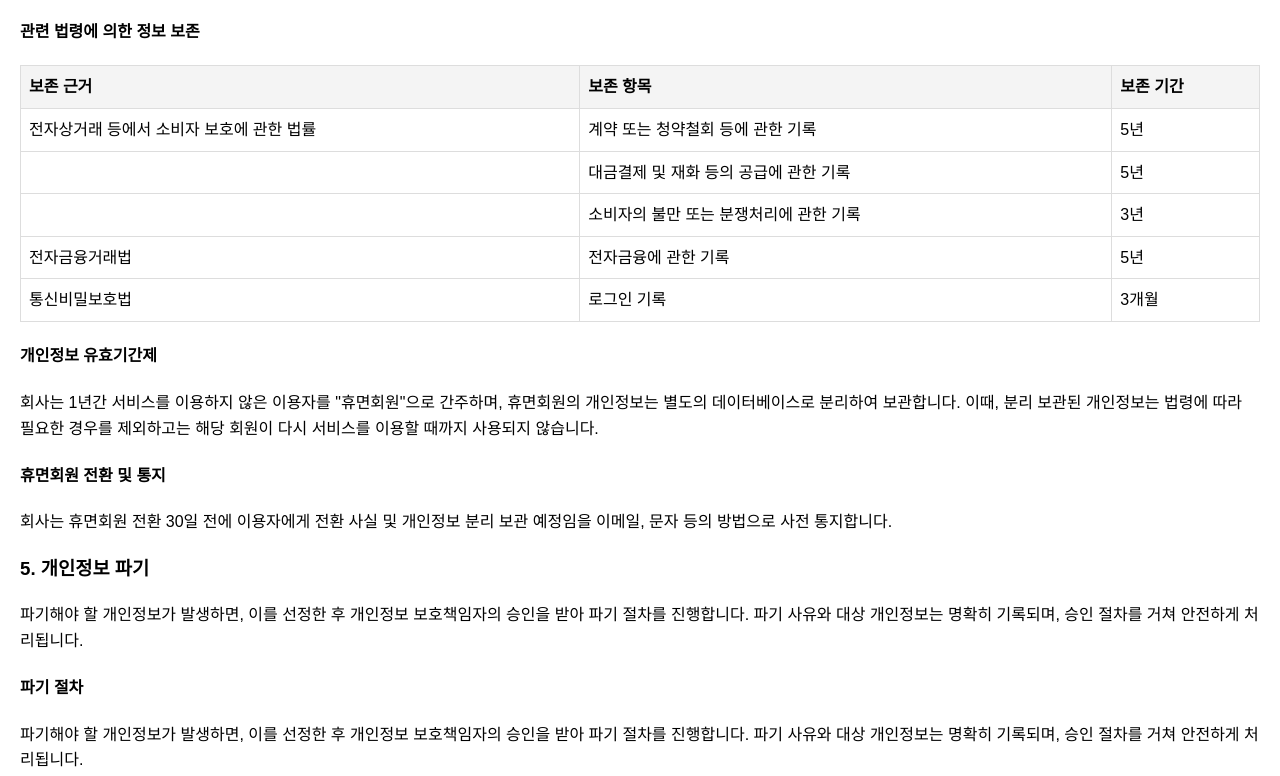
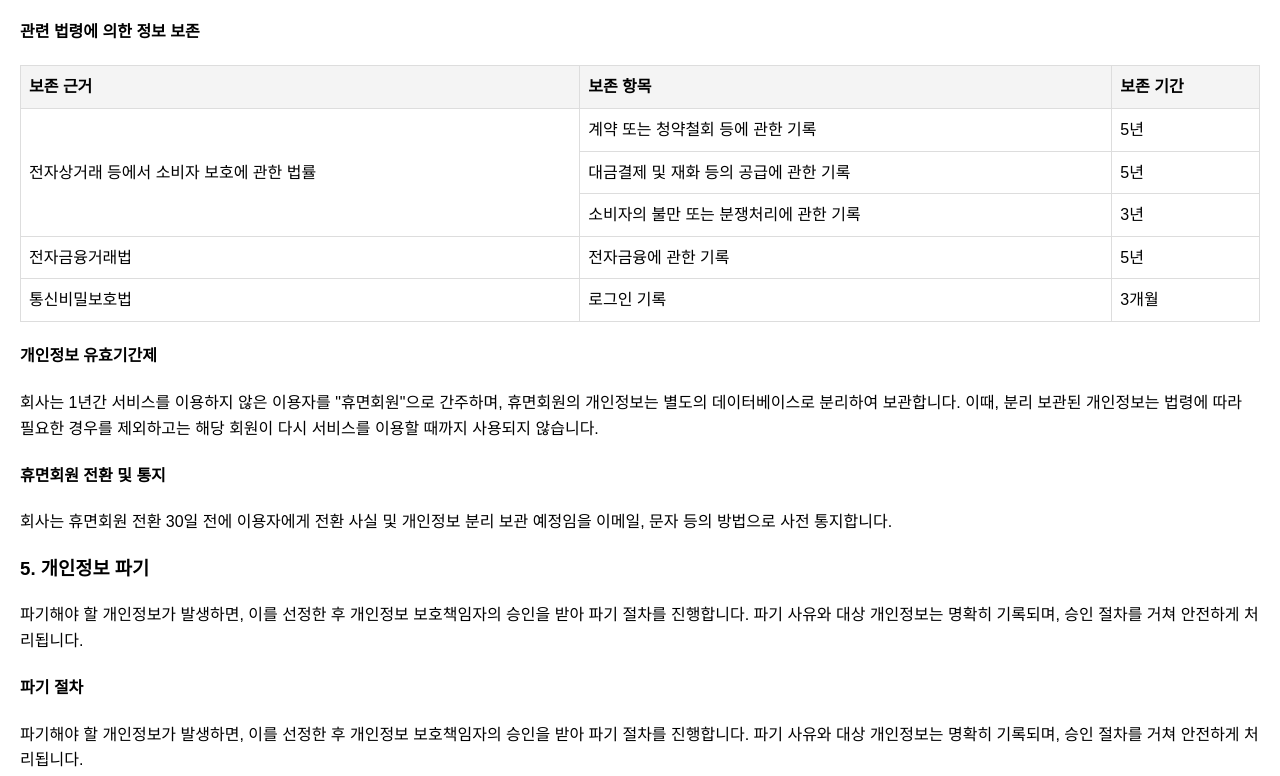
Before and after one commit to verywords/verywords.github.io, a plain HTML site: page index.html in a window 1280 px wide. Shown: the part 2327-3103 px from the top of the page. Drawn offline with Linux system fonts and the light colour scheme.

Commit message:
Update index.html

```diff
--- a/index.html
+++ b/index.html
@@ -215,17 +215,15 @@
         </thead>
         <tbody>
             <tr>
-                <td>전자상거래 등에서 소비자 보호에 관한 법률</td>
+                <td rowspan="3">전자상거래 등에서 소비자 보호에 관한 법률</td>
                 <td>계약 또는 청약철회 등에 관한 기록</td>
                 <td>5년</td>
             </tr>
             <tr>
-                <td></td>
                 <td>대금결제 및 재화 등의 공급에 관한 기록</td>
                 <td>5년</td>
             </tr>
             <tr>
-                <td></td>
                 <td>소비자의 불만 또는 분쟁처리에 관한 기록</td>
                 <td>3년</td>
             </tr>
@@ -241,6 +239,7 @@
             </tr>
         </tbody>
     </table>
+
 
     <h4>개인정보 유효기간제</h4>
     <p>회사는 1년간 서비스를 이용하지 않은 이용자를 "휴면회원"으로 간주하며, 휴면회원의 개인정보는 별도의 데이터베이스로 분리하여 보관합니다. 이때, 분리 보관된 개인정보는 법령에 따라 필요한 경우를 제외하고는 해당 회원이 다시 서비스를 이용할 때까지 사용되지 않습니다.</p>
```
